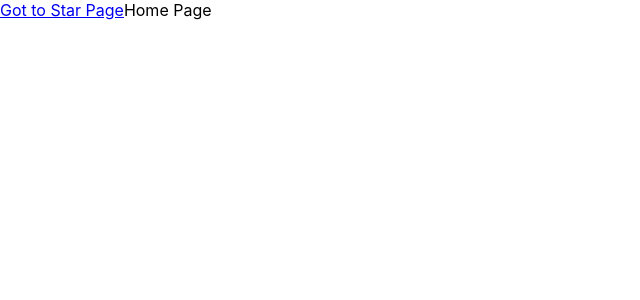
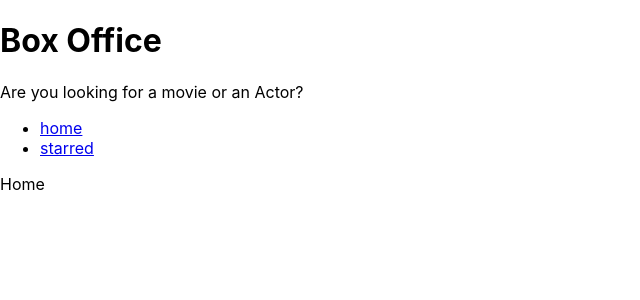
Before and after one commit to gforsythe/box-office-app, a React (Create React App) app: page / in a window 1280 px wide. Shown: the top 300 px of the page, without its empty margins (0-640 px from the left). Built offline with nearby package versions, Linux system fonts and the light colour scheme.

Commit message:
passing layouts to pages and navigation and titles default values

```diff
--- a/src/App.jsx
+++ b/src/App.jsx
@@ -1,13 +1,15 @@
 import {BrowserRouter, Routes, Route} from 'react-router-dom'
 import Home from './pages/Home';
 import Starred from './pages/Starred';
+import MainLayout from './components/MainLayout';
 function App() {
   return (
     <BrowserRouter>
     <Routes>
-      <Route path='/'element={<Home/>} />
-      <Route path='starred'element={<Starred/>} />
-
+      <Route element={<MainLayout/>}>
+        <Route path='/'element={<Home/>} />
+        <Route path='starred'element={<Starred/>} />
+      </Route>
       <Route path='*'element={<div>Sorry Bro! This Aint it!</div>} />
 
     </Routes>
--- /dev/null
+++ b/src/components/AppTitle.jsx
@@ -0,0 +1,16 @@
+
+
+export default function AppTitle(props) {
+    const {title = 'Box Office', subtitle = "Are you looking for a movie or an Actor?"}= props
+  return (
+    <div>
+        <h1>
+            {title}
+        </h1>
+        <p>
+            {subtitle}
+        </p>
+    </div>
+
+  )
+}
--- /dev/null
+++ b/src/components/MainLayout.jsx
@@ -0,0 +1,15 @@
+import {Outlet} from 'react-router-dom';
+import Nav from './Nav';
+import AppTitle from './AppTitle';
+
+function MainLayout() {
+  return (
+    <div>
+    <AppTitle />
+    <Nav/>
+    <Outlet/>
+    </div>
+  )
+}
+
+export default MainLayout
--- /dev/null
+++ b/src/components/Nav.jsx
@@ -0,0 +1,26 @@
+import { Link } from "react-router-dom";
+const LINKS = [{
+    text: 'home',
+    to: '/'
+
+},
+{
+    text: "starred",
+    to:"starred"
+}
+]
+
+function Nav() {
+  return (
+    <div>
+        <ul>
+            {LINKS.map((item) => (
+            <li key={item.to}>
+                <Link to={item.to}>{item.text}</Link>
+            </li>))}
+        </ul>
+    </div>
+  )
+}
+
+export default Nav
--- a/src/pages/Home.jsx
+++ b/src/pages/Home.jsx
@@ -1,11 +1,8 @@
-import {Link} from 'react-router-dom';
+
 
 function Home() {
   return (
-    <div>
-      <Link to="/starred">Got to Star Page</Link>
-
-      Home Page</div>
+    <div>Home </div>
   )
 }
 
```
